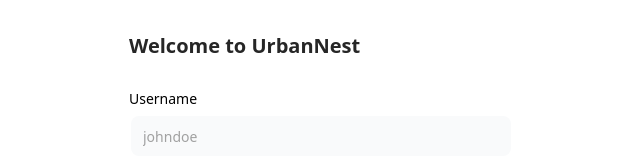
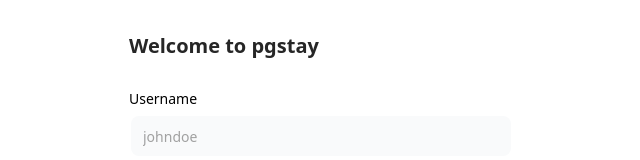
Before and after one commit to Tanmay-008/pgstay, a React app in the folder frontend/: page /login in a window 1280 px wide. Shown: the top 160 px of the page, without its empty margins (319-959 px from the left). Built offline with nearby package versions, Linux system fonts and the light colour scheme; no server answers; the HTML template or start-up script is replaced by a standard one.

Commit message:
update app branding to pgstay and fix signup route

```diff
--- a/frontend/src/components/layout/Hero.tsx
+++ b/frontend/src/components/layout/Hero.tsx
@@ -120,7 +120,7 @@
       <div className="relative z-10 flex flex-col items-center justify-center text-center px-6 max-w-2xl">
         {/* Title */}
         <motion.div className="flex flex-col sm:flex-row items-center justify-center gap-3">
-          <LayoutTextFlip text="Welcome to " words={["UrbanNest"]} />
+          <LayoutTextFlip text="Welcome to " words={["pgstay"]} />
         </motion.div>
 
         {/* Subtitle */}
--- a/frontend/src/main.tsx
+++ b/frontend/src/main.tsx
@@ -20,7 +20,7 @@
     element: <SignInForm />,
   },
   {
-    path: "/singup",
+    path: "/signup",
     element: <SignupFormDemo />,
   },
   {
--- a/frontend/src/pages/forms/SignInForm.tsx
+++ b/frontend/src/pages/forms/SignInForm.tsx
@@ -43,7 +43,7 @@
   return (
     <div className="shadow-input mx-auto w-full max-w-md rounded-none bg-white p-4 md:rounded-2xl md:p-8 dark:bg-black">
       <h2 className="text-xl font-bold text-neutral-800 dark:text-neutral-200">
-        Welcome to UrbanNest
+        Welcome to pgstay
       </h2>
 
       <form className="my-8" onSubmit={handleSubmit}>
```
Lines whose indentation alone changed are shown as unchanged.
